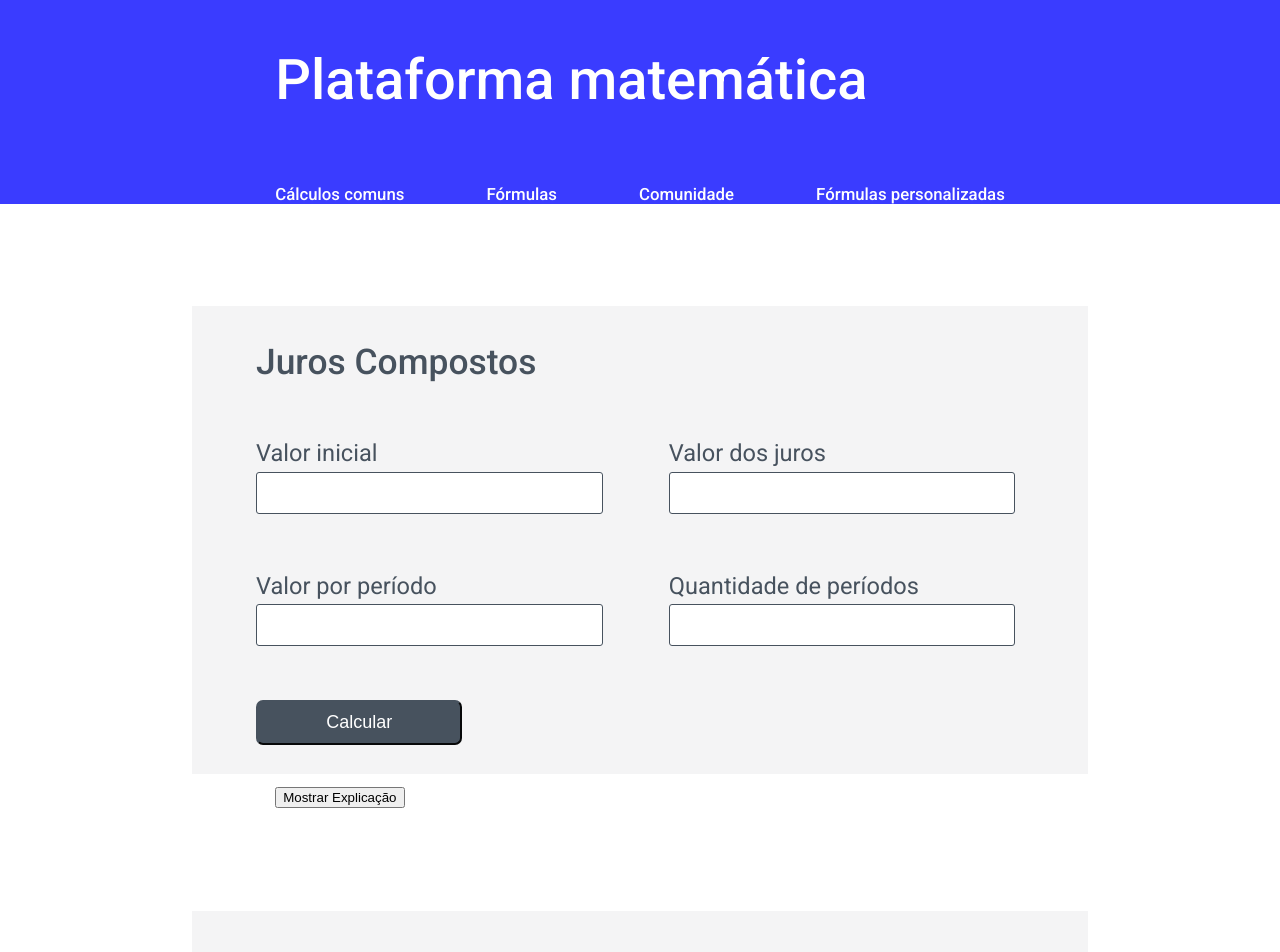
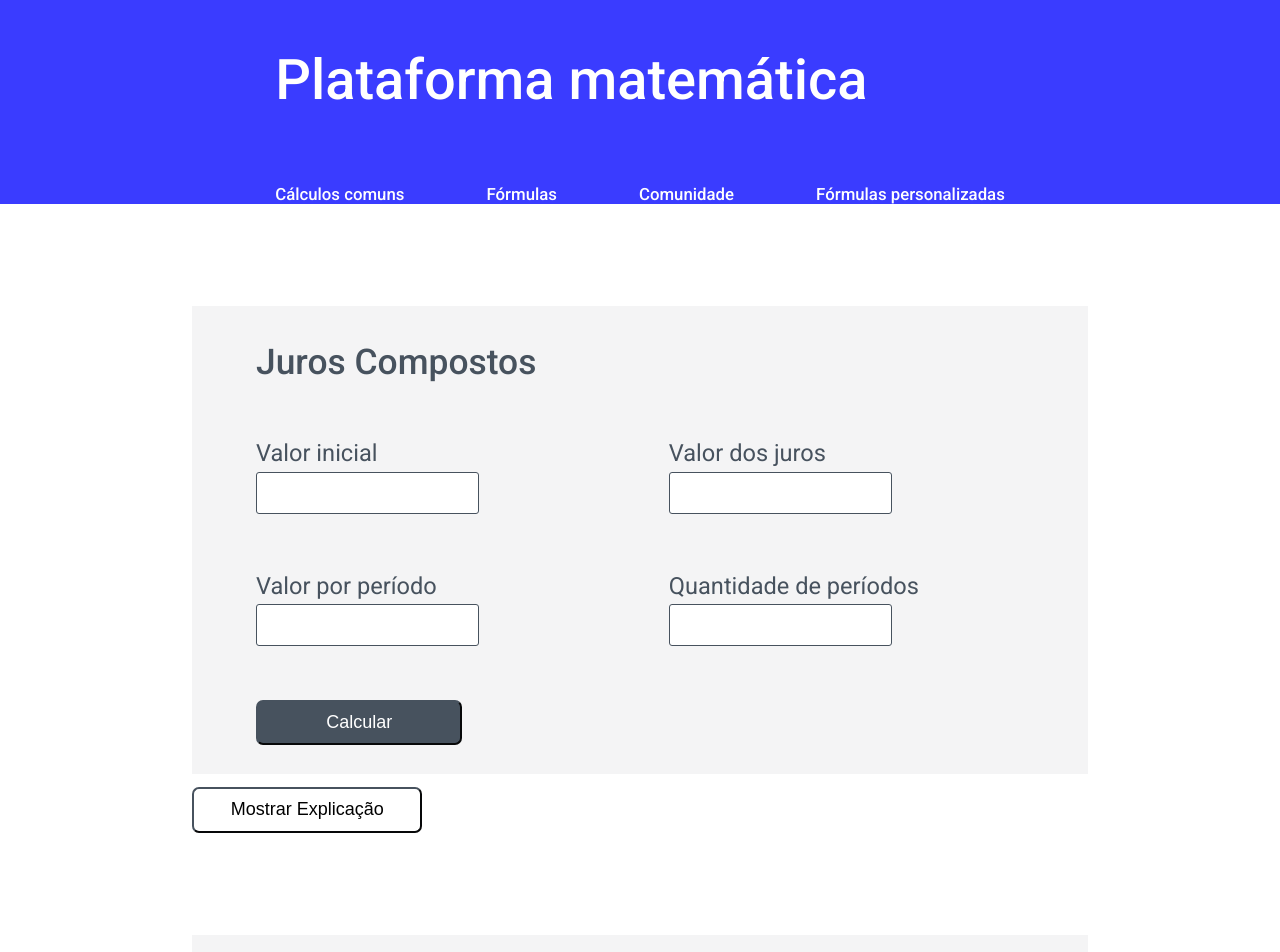
Before and after one commit to gustavoJunkes/math-platform, an Angular app: page /matematica/juros in a window 1280 px wide. Shown: the top 952 px of the page. Built offline with nearby package versions, Linux system fonts and the light colour scheme.

Commit message:
Adding style to explanation button and fixing explanation layout.

```diff
--- a/src/app/features/math/compound-interest/compound-interest.component.css
+++ b/src/app/features/math/compound-interest/compound-interest.component.css
@@ -53,6 +53,9 @@ div.card-title > h1 {
     margin-top: 6%;
     flex-direction: column;
 }
+.input-container input {
+    width: 50%;
+}
 }
 
 
@@ -71,19 +74,31 @@ div.card-title > h1 {
 
 .explanation-card {
     background-color: white;
-    width: 57%;
+    width: 70%;
     height: fit-content;
     margin: auto;
     margin-top: 1%;
     padding: 2%;
     box-sizing: border-box;
-    font-size: 1em;
-
+    font-size: 1.7em;
+    line-height: 140%;
 }
 
+.explanation-card h2 {
+    font-size: 1.2em;
+    margin-bottom: 2%;
+}
+
+
 .show-explanation-button {
-    margin-left: 21.5%;
+    margin-left: 15%;
     margin-top: 1%;
+    background-color: white;
+    border-radius: 7px;
+    font-size: large;
+    width: 18%;
+    height: 1.2cm;
+    border-color: #47525E;
 }
 
 .result-div {
```
